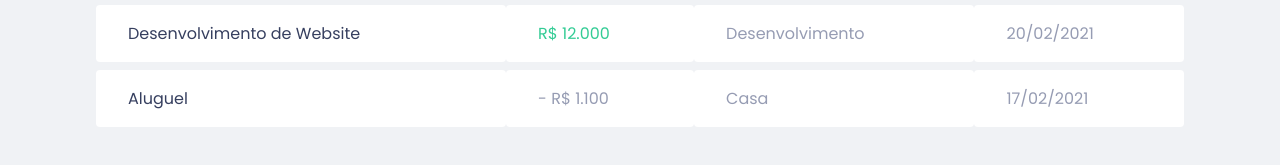
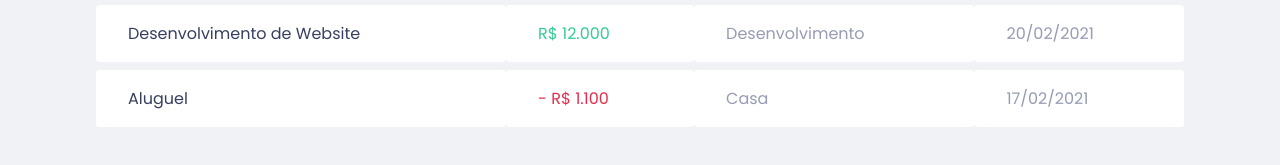
Before and after one commit to welingtonfmj/dtmoney, a React (Create React App) app: page / in a window 1280 px wide. Shown: the part 427-592 px from the top of the page. Built offline with nearby package versions, Linux system fonts and the light colour scheme.

Commit message:
Correção do nome da classe css withdraw

```diff
--- a/src/components/TransactionsTable/index.tsx
+++ b/src/components/TransactionsTable/index.tsx
@@ -22,7 +22,7 @@ export function TransactionsTable() {
           </tr>
           <tr>
             <td>Aluguel</td>
-            <td className="dithdraw">- R$ 1.100</td>
+            <td className="withdraw">- R$ 1.100</td>
             <td>Casa</td>
             <td>17/02/2021</td>
           </tr>
```
